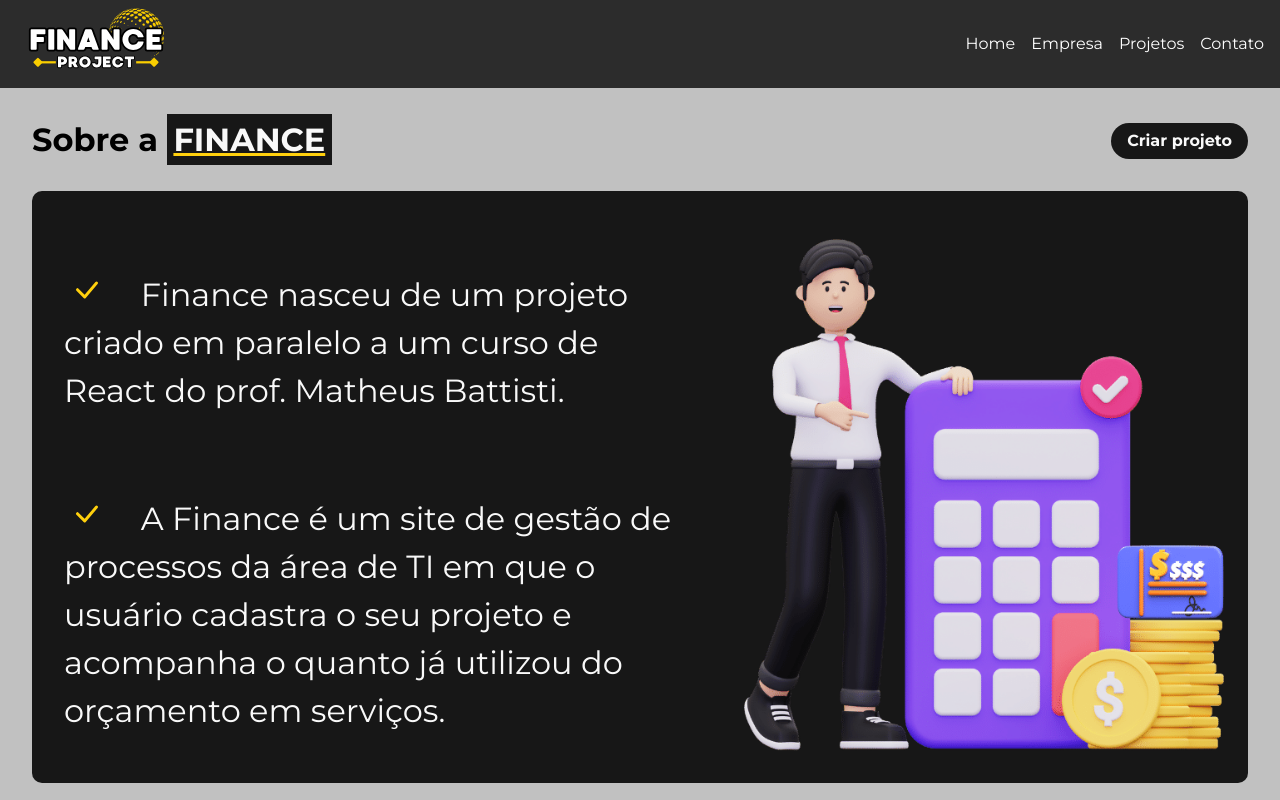
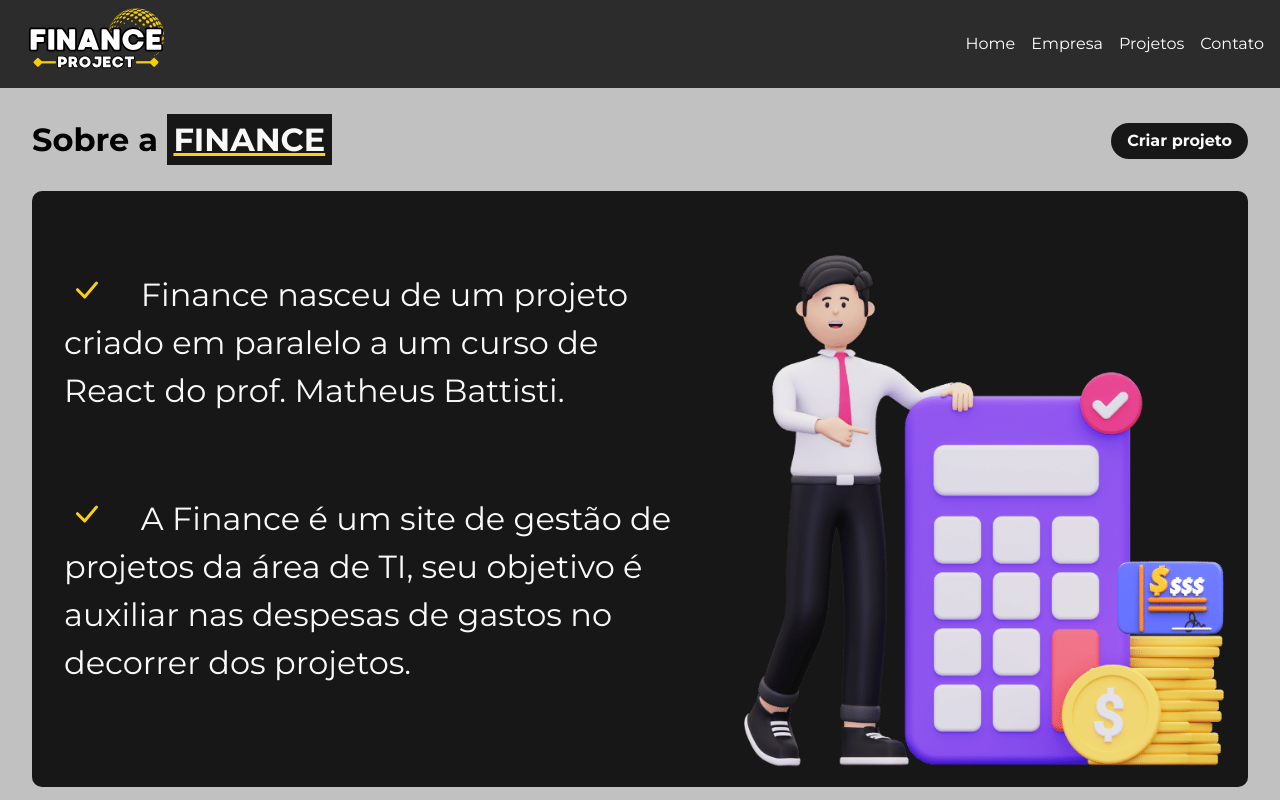
Before and after one commit to GSBarros17/pagina-react, a React (Create React App) app: page /Company in a window 1280 px wide. Shown: the top 800 px of the page. Built offline with nearby package versions, Linux system fonts and the light colour scheme; the HTML template or start-up script is replaced by a standard one.

Commit message:
ajustanto o texto da página company

```diff
--- a/src/components/layout/SectionContainer.module.css
+++ b/src/components/layout/SectionContainer.module.css
@@ -22,5 +22,5 @@
 
 .containerSection img{
     width: 30em;
-    margin: 0 1.5em;
+    margin: 1em 1.5em;
 }
--- a/src/components/pages/Company.js
+++ b/src/components/pages/Company.js
@@ -11,9 +11,8 @@ export default function Company(){
             </div>
             <LinkButton to="/NewProjects" text="Criar projeto"/>
             <SectionContainer text1="Finance nasceu de um projeto criado em paralelo a um curso de React do prof.
-            Matheus Battisti." text2="A Finance é um site de gestão de processos da área de TI
-            em que o usuário cadastra o seu projeto e acompanha o quanto já utilizou do
-            orçamento em serviços."
+            Matheus Battisti." text2="A Finance é um site de gestão de projetos da área de TI,
+            seu objetivo é auxiliar nas despesas de gastos no decorrer dos projetos."
             img={img2} altText={"banner2 Finance"} />
         </div>
     )
```
